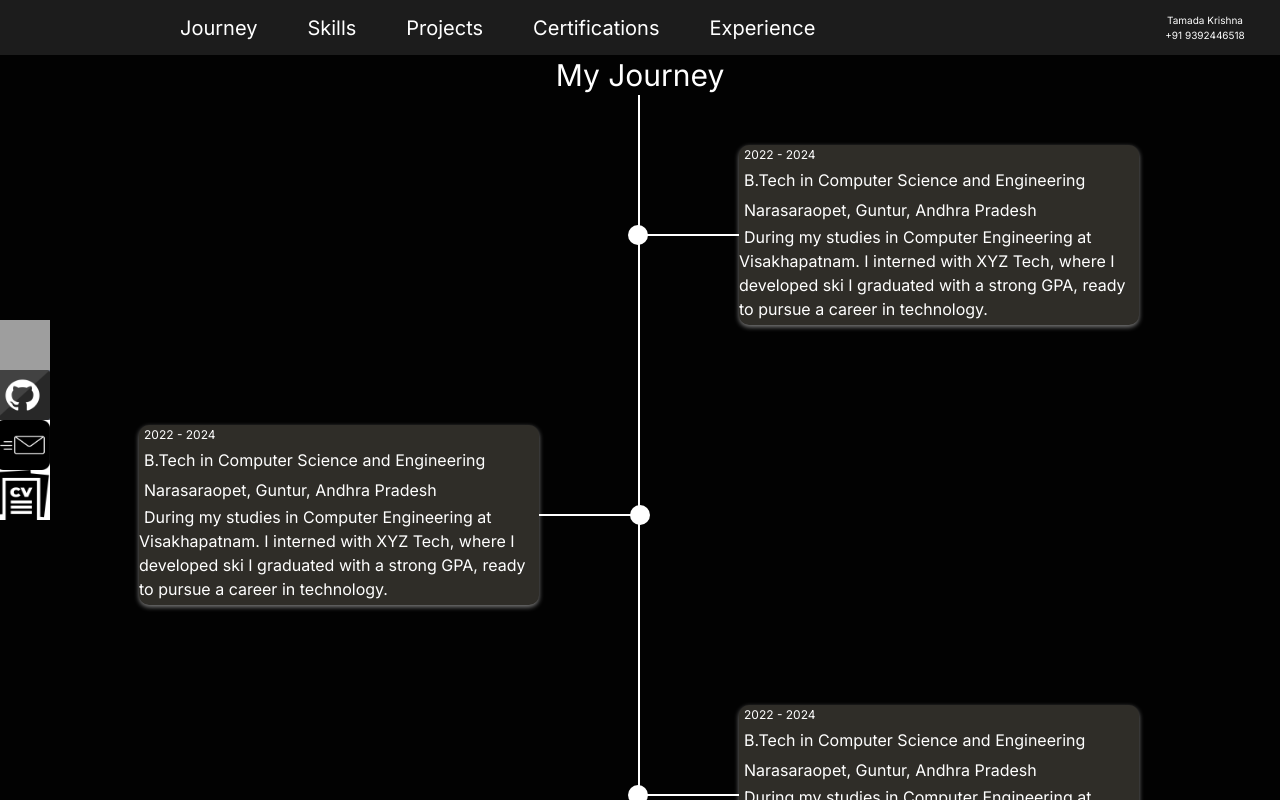
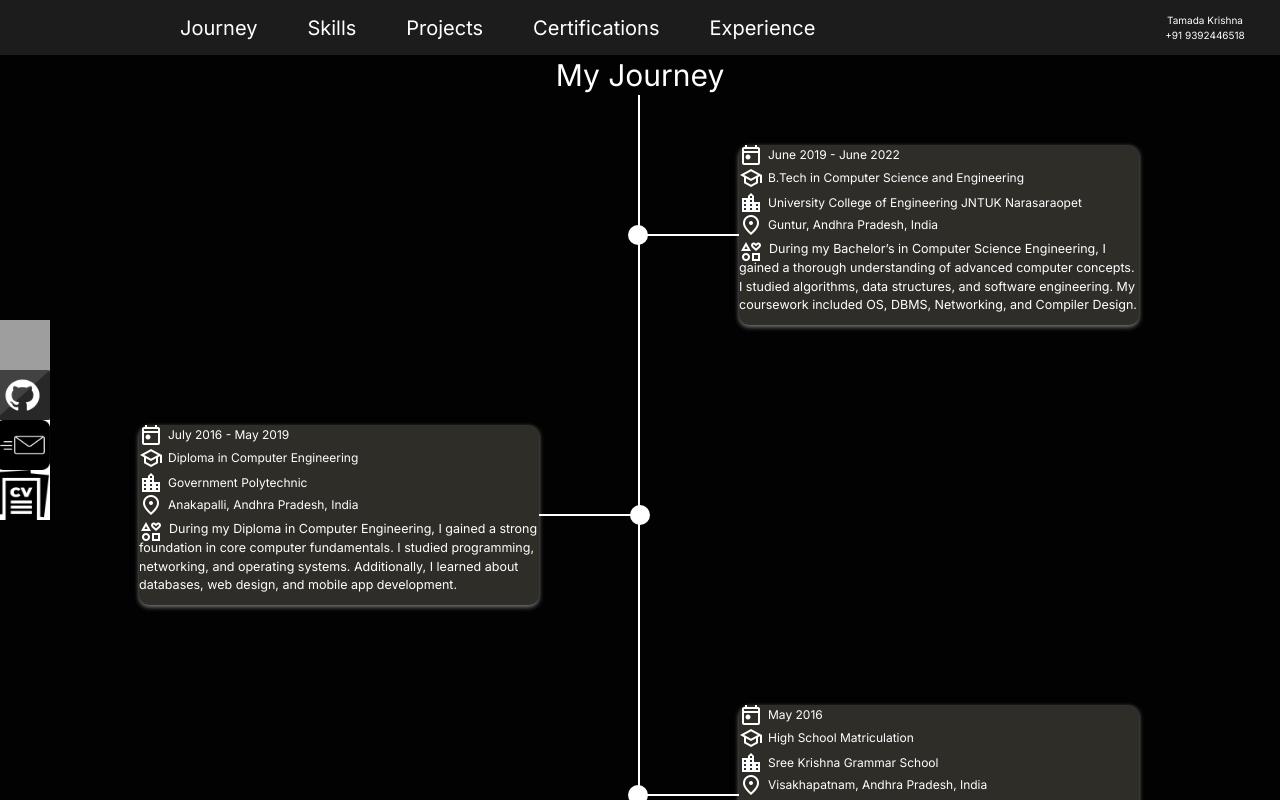
Before and after one commit to tamadakrishna/portfolio, a Next.js app: page / in a window 1280 px wide. Built offline with nearby package versions, Linux system fonts and the light colour scheme; grey boxes are pictures that could not be loaded.

Commit message:
dev:journey page

```diff
--- a/app/layout.tsx
+++ b/app/layout.tsx
@@ -18,6 +18,7 @@ export default function RootLayout({
   return (
     <html lang="en">
       <body className={inter.className}>
+      <link rel="stylesheet" href="https://fonts.googleapis.com/css2?family=Material+Symbols+Outlined:opsz,wght,FILL,GRAD@20,400,0,0" />
         <div className="w-[100vw] h-[55px]">
           <Header/>
         </div>
--- a/components/UI/Card.js
+++ b/components/UI/Card.js
@@ -9,16 +9,27 @@ function Card({pos,data}) {
       {/* Card */}
       <div className="w-[400px] h-[180px] shrink-0 shadow-[0px_2px_5px_gray] rounded-[10px] bg-[#2F2D28]">
         <div className="w-full h-[20px]  flex items-center">
-         <span className="ml-[5px] text-[12px]">2022 - 2024</span>
+        <span className="material-symbols-outlined">today</span>
+         <span className="ml-[5px] text-[12px] ">{data?.year}</span>
         </div>
-        <div className="w-full h-[30px] flex items-center">
-          <span className="ml-[5px]"> B.Tech in Computer Science and Engineering </span>
+        <div className="w-full h-[25px] flex items-center">
+          <span className="material-symbols-outlined">school</span>
+          <span className="ml-[5px]  w-full text-[12px] ">{data?.course}</span>
         </div>
-        <div className="w-full h-[30px] flex items-center">
-          <span className="ml-[5px]">Narasaraopet, Guntur, Andhra Pradesh</span>
+        <div className="w-full h-[25px] flex items-center">
+          <span className="material-symbols-outlined">location_city</span>
+          <span className="ml-[5px] text-[12px]">{data?.institute}</span>
         </div>
-        <div className="w-full h-[100px] before:ml-[5px]">
-          <span className="">During my studies in Computer Engineering at Visakhapatnam. I interned with XYZ Tech, where I developed ski I graduated with a strong GPA, ready to pursue a career in technology. </span>
+        <div className="w-full h-[20px] flex items-center">
+          <span className="material-symbols-outlined">location_on</span>
+          <span className="ml-[5px] text-[12px]">{data?.location}</span>
+        </div>
+        <div className="w-full h-[85px] mt-[5px]">
+        <span className="material-symbols-outlined absolute ">interests</span>
+          <div className="text-[12.5px] w-full break-words h-full">
+            <span className='ml-[30px]'></span>
+            {data?.message}
+          </div>
         </div>
       </div>
     </div>
--- a/components/layouts/Journey.js
+++ b/components/layouts/Journey.js
@@ -2,20 +2,53 @@
 import React from 'react'
 import Card from '@/components/UI/Card'
 import Image from 'next/image';
+import { useRouter } from 'next/navigation';
 
 function Journey() {
+    const router = useRouter();
     const data = [
         {
-        time:'2016-2019',
-        title:'Diploma',
-        subject:"I've have done Computer Engineering in Diploma"
+            year:'June 2019 - June 2022',
+            course:'B.Tech in Computer Science and Engineering',
+            institute:"University College of Engineering JNTUK Narasaraopet",
+            location:"Guntur, Andhra Pradesh, India",
+            message:"During my Bachelor’s in Computer Science Engineering, I gained a thorough understanding of advanced computer concepts. I studied algorithms, data structures, and software engineering. My coursework included OS, DBMS, Networking, and Compiler Design."
+        },
+        {
+            year:'July 2016 - May 2019',
+            course:'Diploma in Computer Engineering',
+            institute:"Government Polytechnic",
+            location:"Anakapalli, Andhra Pradesh, India",
+            message:"During my Diploma in Computer Engineering, I gained a strong foundation in core computer fundamentals. I studied programming, networking, and operating systems. Additionally, I learned about databases, web design, and mobile app development."
+        },
+        {
+        year:'May 2016',
+        course:'High School Matriculation',
+        institute:"Sree Krishna Grammar School",
+        location:"Visakhapatnam, Andhra Pradesh, India",
+        message:"During my high school years at Sree Krishna Grammar School, I primarily focused on Mathematics, Physics, and Chemistry.I learned C programming language, which sparked my interest in computer science."
         }
-]
+];
+
+const handleDownloadClick = () => {
+    const fileId = "1l1Rec0_L4a8nkZrm1ngfeQwZGM8K6GhW";
+    // https://drive.google.com/file/d/1l1Rec0_L4a8nkZrm1ngfeQwZGM8K6GhW/view?usp=sharing
+    const downloadUrl = `https://drive.google.com/uc?export=download&id=${fileId}`;
+
+    const link = document.createElement("a");
+    link.href = downloadUrl;
+    link.download = true;
+
+    link.click();
+  };
+
+
   return (
     <div className="w-full h-full flex flex-col items-center overflow-scroll no-scrollbar">
 
         {/* LinkedIn */}
-        <div className='w-[180px] h-[50px] absolute flex left-0 top-[40%] ml-[-130px] hover:ml-0 duration-300 cursor-pointer bg-[#6B7280]'>
+        <div className='w-[180px] h-[50px] absolute flex left-0 top-[40%] ml-[-130px] hover:ml-0 duration-300 cursor-pointer bg-[#6B7280]'
+           onClick={()=>{router.push("https://www.linkedin.com/in/tamadakrishna/")}}>
             <div className='w-[125px] h-full flex justify-center items-center'>
                 <span className='text-[25px] font-bold'>
                     LinkedIn
@@ -31,7 +64,8 @@ function Journey() {
             </div>
         </div>
         {/* GitHub */}
-        <div className='w-[180px] h-[50px] absolute flex left-0 top-[calc(40%_+_50px)] ml-[-130px] hover:ml-0 duration-300 cursor-pointer bg-[#6B7280]'>
+        <div className='w-[180px] h-[50px] absolute flex left-0 top-[calc(40%_+_50px)] ml-[-130px] hover:ml-0 duration-300 cursor-pointer bg-[#6B7280]'
+           onClick={()=>{router.push("https://github.com/tamadakrishna")}}>
             <div className='w-[125px] h-full flex justify-center items-center'>
                 <span className='text-[25px] font-bold'>
                     GitHub
@@ -47,7 +81,8 @@ function Journey() {
             </div>
         </div>
         {/* E-Mail */}
-        <div className='w-[180px] h-[50px] absolute flex left-0 top-[calc(40%_+_100px)] ml-[-130px] hover:ml-0 duration-300 cursor-pointer bg-[#6B7280]'>
+        <div className='w-[180px] h-[50px] absolute flex left-0 top-[calc(40%_+_100px)] ml-[-130px] hover:ml-0 duration-300 cursor-pointer bg-[#6B7280]'
+            onClick={()=>{window.location.href = "mailto:tamadakrishnaa@gmail.com?subject=Service%20Request%20From%20Portfolio&body=What%27s%20in%20your%20mind%3F";}}>
             <div className='w-[125px] h-full flex justify-center items-center'>
                 <span className='text-[25px] font-bold'>
                     E-Mail
@@ -63,7 +98,8 @@ function Journey() {
             </div>
         </div>
         {/* Resume */}
-        <div className='w-[180px] h-[50px] absolute flex left-0 top-[calc(40%_+_150px)] ml-[-130px] hover:ml-0 duration-300 cursor-pointer bg-[#6B7280]'>
+        <div className='w-[180px] h-[50px] absolute flex left-0 top-[calc(40%_+_150px)] ml-[-130px] hover:ml-0 duration-300 cursor-pointer bg-[#6B7280]'
+                onClick={handleDownloadClick}>
             <div className='w-[125px] h-full flex justify-center items-center'>
                 <span className='text-[25px] font-bold'>
                     Resume
@@ -82,9 +118,9 @@ function Journey() {
         <div className='h-[40px] w-full  flex justify-center items-center'> <span className='text-[30px]'>My Journey</span> </div>
 
         {
-                  [1,2,3,4,5,6].map((info,index)=>{
+                  data?.map((info,index)=>{
                     const pos = (index+1)%2 === 0 ? 'even' : 'odd';
-                    return <Card pos={pos} data={data} key={index}/>
+                    return <Card pos={pos} data={info} key={index}/>
                 })
         }
 
```
